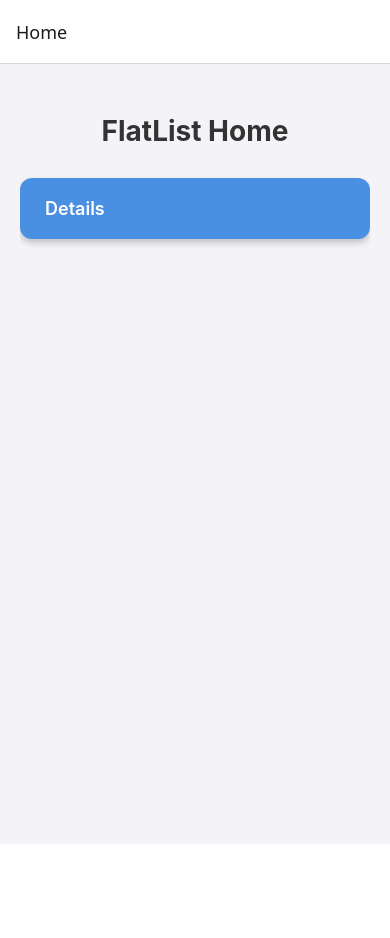
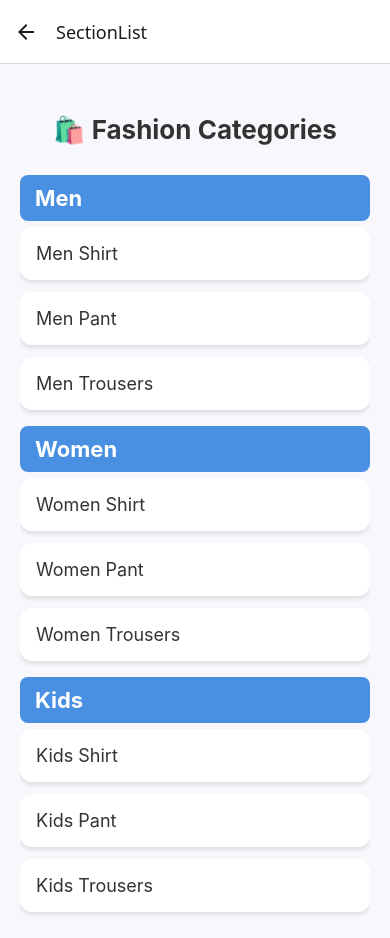
Before and after one commit to Yugsingh05/firstapp, a React Native app: screen /SectionList in a window 390 px wide. Before the commit the page ends 844 px from the top, so only its background shows below. Built offline with nearby package versions, Linux system fonts and the light colour scheme.

Commit message:
feat : SectionList complete

```diff
--- a/src/components/FLatList/FlatListDetails.tsx
+++ b/src/components/FLatList/FlatListDetails.tsx
@@ -1,7 +1,7 @@
 import React from 'react';
 import { FlatList, StyleSheet, Text, View } from 'react-native';
 
-export const FlatListDetails = () => {
+export const FlatListDetails : React.FC = () => {
   const FLAT_DATA = Array.from({ length: 20 }, (_, i) => ({
     id: i.toString(), // Ensure it's a string for keyExtractor
     title: `Item ${i + 1}`,
--- a/src/components/FLatList/FlatListHome.tsx
+++ b/src/components/FLatList/FlatListHome.tsx
@@ -8,6 +8,7 @@ type HomeScreenNavigationProp = StackNavigationProp<FlatListNavigationProps, 'Ho
 
 const Pages = [
   { id: '1', title: 'Details', path: 'Details' },
+  { id: '2', title: 'Section List', path: 'SectionList' },
 ];
 
 const FlatListHome = () => {
--- a/src/components/FLatList/main.tsx
+++ b/src/components/FLatList/main.tsx
@@ -2,10 +2,12 @@ import { createStackNavigator } from '@react-navigation/stack'
 import React from 'react'
 import FlatListHome from './FlatListHome'
 import { FlatListDetails } from './FlatListDetails'
+import SectionListDemo from '../SectionList/main'
 
 export type FlatListNavigationProps = {
     Home : undefined,
-    Details : undefined
+    Details : undefined,
+    SectionList : undefined
 }
 
 const Stack = createStackNavigator<FlatListNavigationProps>();
@@ -15,6 +17,7 @@ const FlatListDemo = () => {
     <Stack.Navigator>
         <Stack.Screen name="Home" component={FlatListHome} />
         <Stack.Screen name="Details" component={FlatListDetails} />
+        <Stack.Screen name="SectionList" component={SectionListDemo} />
     </Stack.Navigator>
   )
 }
--- /dev/null
+++ b/src/components/SectionList/main.tsx
@@ -0,0 +1,92 @@
+import React from 'react';
+import { SectionList, StyleSheet, Text, View } from 'react-native';
+
+const SecTionListData: { title: string; data: string[] }[] = [
+  {
+    title: 'Men',
+    data: ['Men Shirt', 'Men Pant', 'Men Trousers'],
+  },
+  {
+    title: 'Women',
+    data: ['Women Shirt', 'Women Pant', 'Women Trousers'],
+  },
+  {
+    title: 'Kids',
+    data: ['Kids Shirt', 'Kids Pant', 'Kids Trousers'],
+  },
+];
+
+const SectionListDemo: React.FC = () => {
+  const handleRenderHeader = ({ section }: { section: { title: string } }) => {
+    return <Text style={styles.sectionHeader}>{section.title}</Text>;
+  };
+
+  const handleRenderItem = ({ item }: { item: string }) => {
+    return (
+      <View style={styles.card}>
+        <Text style={styles.itemText}>{item}</Text>
+      </View>
+    );
+  };
+
+  return (
+    <View style={styles.container}>
+      <Text style={styles.title}>🛍️ Fashion Categories</Text>
+      <SectionList
+        sections={SecTionListData}
+        renderItem={handleRenderItem}
+        renderSectionHeader={handleRenderHeader}
+        keyExtractor={(item, index) => item + index}
+        contentContainerStyle={styles.listContent}
+        stickySectionHeadersEnabled={false}
+      />
+    </View>
+  );
+};
+
+const styles = StyleSheet.create({
+    container: {
+      flex: 1,
+      backgroundColor: '#F8F8FC',
+      paddingTop: 50,
+      paddingHorizontal: 20,
+    },
+    title: {
+      fontSize: 26,
+      fontWeight: 'bold',
+      color: '#333',
+      marginBottom: 20,
+      textAlign: 'center',
+    },
+    sectionHeader: {
+      fontSize: 22,
+      fontWeight: 'bold',
+      backgroundColor: '#4A90E2',
+      color: '#fff',
+      paddingVertical: 10,
+      paddingHorizontal: 15,
+      borderRadius: 8,
+      marginTop: 10,
+    },
+    card: {
+      backgroundColor: '#ffffff',
+      marginVertical: 6,
+      padding: 16,
+      borderRadius: 12,
+      shadowColor: '#000',
+      shadowOffset: { width: 0, height: 3 },
+      shadowOpacity: 0.1,
+      shadowRadius: 4,
+      elevation: 3,
+    },
+    itemText: {
+      fontSize: 18,
+      color: '#333',
+    },
+    listContent: {
+      paddingBottom: 20,
+    },
+  });
+
+
+export default SectionListDemo;
```
